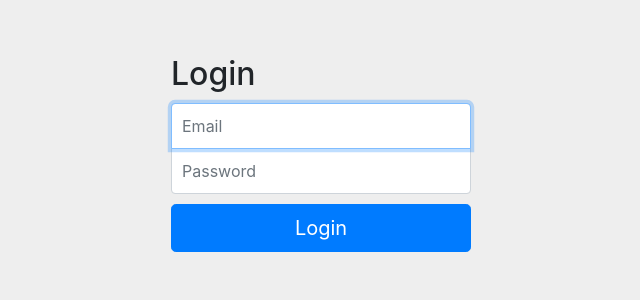
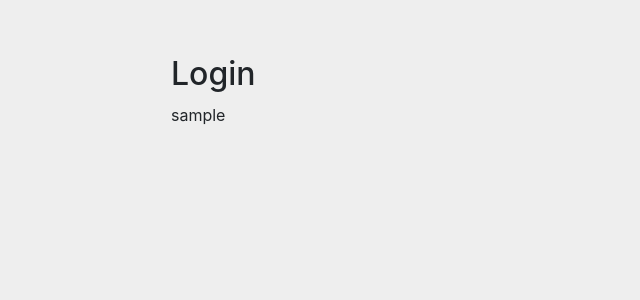
Before and after one commit to dfurtado/generator-djangospa, a Django app: template templates/root/templates/login.html in a window 1280 px wide. Shown: the top 300 px of the page, without its empty margins (319-959 px from the left). Run offline with Django 3.2, Linux system fonts and the light colour scheme; the template is opened without the code that fills it: most values are stand-ins (such as "Sample title", 1, 10 or a date in 2020); some libraries are stand-ins or nearby versions.

Commit message:
Small changes in the login page

```diff
--- a/templates/root/templates/login.html
+++ b/templates/root/templates/login.html
@@ -10,7 +10,7 @@
 
     {% load staticfiles %}
 
-    <title>Signin Template for Bootstrap</title>
+    <title>Login</title>
 
     <link href="{% static 'styles/css/bootstrap.min.css' %}" rel="stylesheet">
 
@@ -31,10 +31,10 @@
 
       <form class="form-signin">
         <h2 class="form-signin-heading">Login</h2>
-        <label for="inputEmail" class="sr-only">Email</label>
-        <input type="email" id="inputEmail" class="form-control" placeholder="Email" required autofocus>
-        <label for="inputPassword" class="sr-only">Password</label>
-        <input type="password" id="inputPassword" class="form-control" placeholder="Password" required>
+        <label for="inputUsername" class="sr-only">User name</label>
+        {{username}}
+        <email for="inputPassword" class="sr-only">Password</label>
+        {{password}}
         <button class="btn btn-lg btn-primary btn-block" type="submit">Login</button>
       </form>
 
```
